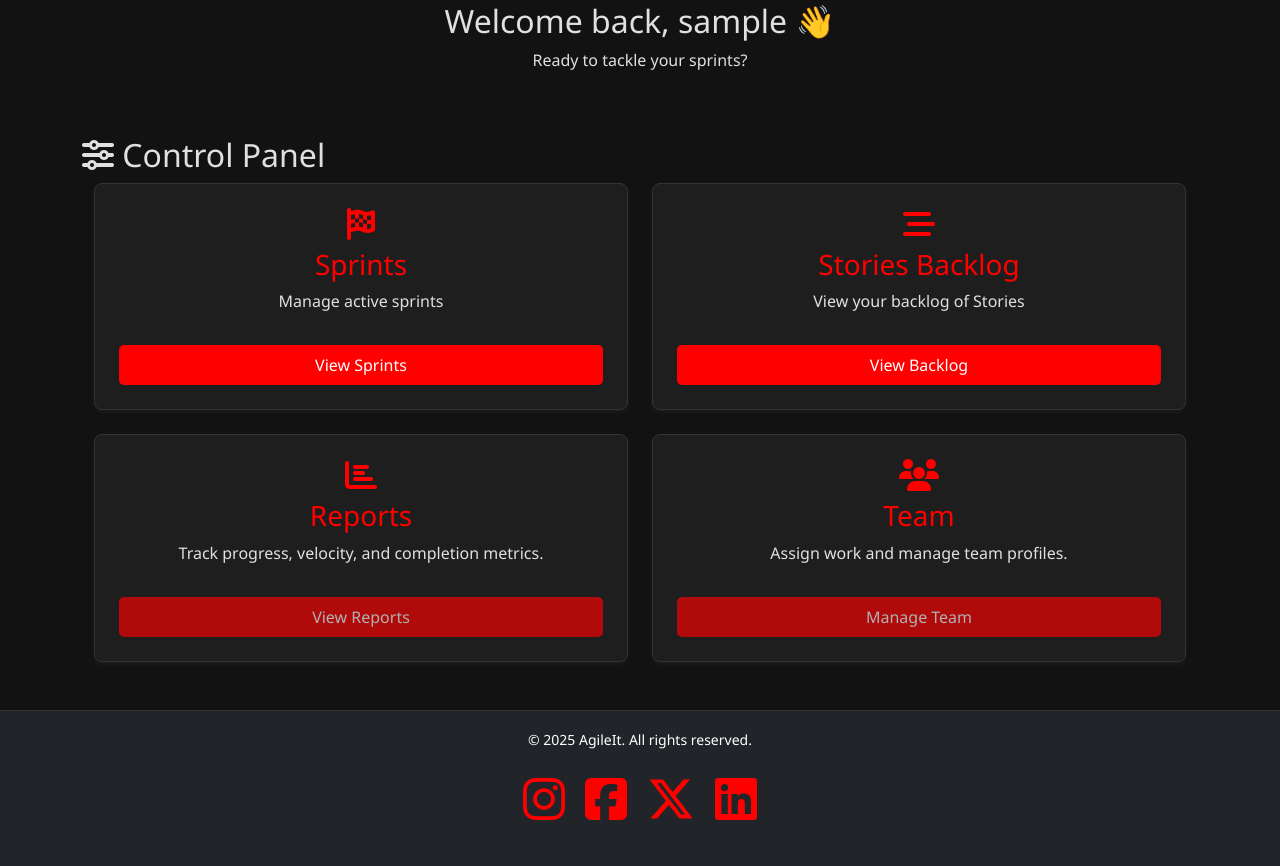
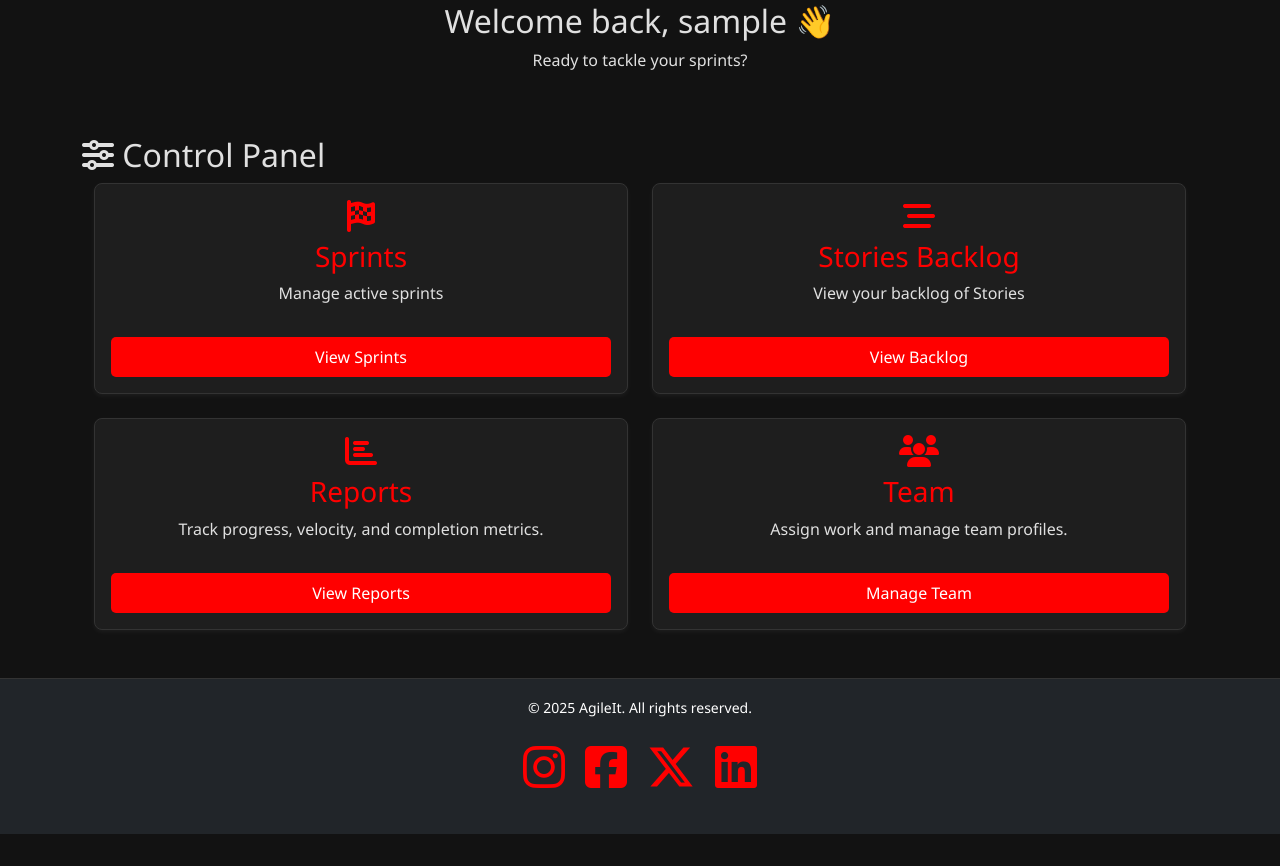
Before and after one commit to JoshThould/AgileIt, a Django app: page /dashboard/ in a window 1280 px wide. Shown: the part 188-1054 px from the top of the page. After the commit the page ends 1022 px from the top, so only its background shows below. Run offline with Django 4.2, Linux system fonts and the light colour scheme; the visitor is signed in with stand-in values (Sample User, id 1); some libraries are stand-ins or nearby versions.

Commit message:
Add future feature modal to dashboard

```diff
--- a/sprints/templates/sprints/dashboard.html
+++ b/sprints/templates/sprints/dashboard.html
@@ -19,11 +19,11 @@
 
   <div class="container">
     <div class="row justify-content-center">
-        <!-- Cards go here -->
+
       <!-- Sprints -->
       <div class="col-md-6 mb-4">
-          <div class="card">
-            <i class="fas fa-flag-checkered card-icon"></i>
+        <div class="card text-center p-3">
+          <i class="fas fa-flag-checkered card-icon mb-2"></i>
           <h3>Sprints</h3>
           <p>Manage active sprints</p>
           <a href="{% url 'sprints:sprint-list' %}" class="btn btn-primary">View Sprints</a>
@@ -32,33 +32,38 @@
 
       <!-- Backlog -->
       <div class="col-md-6 mb-4">
-          <div class="card">
-            <i class="fas fa-stream card-icon"></i>
+        <div class="card text-center p-3">
+          <i class="fas fa-stream card-icon mb-2"></i>
           <h3>Stories Backlog</h3>
           <p>View your backlog of Stories</p>
-            <a href="{% url 'sprints:story-list' %}" class="btn">View Backlog</a>
+          <a href="{% url 'sprints:story-list' %}" class="btn btn-primary">View Backlog</a>
         </div>
       </div>
 
       <!-- Reports -->
       <div class="col-md-6 mb-4">
-          <div class="card">
-            <i class="fas fa-chart-bar card-icon"></i>
+        <div class="card text-center p-3">
+          <i class="fas fa-chart-bar card-icon mb-2"></i>
           <h3>Reports</h3>
           <p>Track progress, velocity, and completion metrics.</p>
-            <a href="#" class="btn disabled" title="Coming Soon">View Reports</a>
+          <button type="button" class="btn btn-outline-primary" data-bs-toggle="modal" data-bs-target="#futureFeatureModal">
+            View Reports
+          </button>
         </div>
       </div>
 
       <!-- Team -->
       <div class="col-md-6 mb-4">
-          <div class="card">
-            <i class="fas fa-users card-icon"></i>
+        <div class="card text-center p-3">
+          <i class="fas fa-users card-icon mb-2"></i>
           <h3>Team</h3>
           <p>Assign work and manage team profiles.</p>
-            <a href="#" class="btn disabled" title="Coming Soon">Manage Team</a>
+          <button type="button" class="btn btn-outline-primary" data-bs-toggle="modal" data-bs-target="#futureFeatureModal">
+            Manage Team
+          </button>
         </div>
       </div>
+
     </div>
   </div>
 </section>
--- a/templates/sprints/base.html
+++ b/templates/sprints/base.html
@@ -1,13 +1,15 @@
+{% load static %}
 <!DOCTYPE html>
 <html lang="en">
 <head>
     <meta charset="UTF-8">
     <meta name="viewport" content="width=device-width, initial-scale=1.0">
     <title>{% block title %}AgileIt | Plan smarter, sprint faster{% endblock %}</title>
-    {% load static %}
+
     <link href="https://cdn.jsdelivr.net/npm/bootstrap@5.3.0/dist/css/bootstrap.min.css" rel="stylesheet">
     <link rel="stylesheet" href="{% static 'css/sprints/styles.css' %}">
     <script src="https://kit.fontawesome.com/70d9507ffc.js" crossorigin="anonymous"></script>
+
     {% block extra_head %}{% endblock %}
 </head>
 
@@ -59,6 +61,7 @@
     </div>
   </nav>
 </header>
+
 <main class="flex-grow-1 container py-4">
     {% block content %}{% endblock %}
 </main>
@@ -68,28 +71,45 @@
         <div class="row justify-content-center">
             <div class="col-12 text-center">
                 <small>&copy; 2025 AgileIt. All rights reserved.</small>
-
             </div>
             <div class="social-links my-4 d-flex justify-content-center">
-                    <a href="https://www.instagram.com" target="_blank"
-                        aria-label="Visit our Instagram page (opens in a new tab)" rel="noopener"><i
-                            class="fa-brands fa-instagram fa-2x"></i></a>
-                    <a href="https://www.facebook.com" target="_blank"
-                        aria-label="Visit our Facebook page (opens in a new tab)" rel="noopener"><i
-                            class="fa-brands fa-square-facebook fa-2x"></i></a>
-                    <a href="https://www.x.com" target="_blank" aria-label="Visit our X feed (opens in a new tab)"
-                        rel="noopener"><i class="fa-brands fa-x-twitter fa-2x"></i></a>
-                    <a href="https://linkedin.com/in/josh-thould/" target="_blank"
-                        aria-label="Visit Josh's LinkedIn (opens in a new tab)"
-                        rel="noopener"><i class="fa-brands fa-linkedin fa-2x"></i></a>
+                <a href="https://www.instagram.com" target="_blank" aria-label="Visit our Instagram page (opens in a new tab)" rel="noopener">
+                    <i class="fa-brands fa-instagram fa-2x"></i>
+                </a>
+                <a href="https://www.facebook.com" target="_blank" aria-label="Visit our Facebook page (opens in a new tab)" rel="noopener">
+                    <i class="fa-brands fa-square-facebook fa-2x"></i>
+                </a>
+                <a href="https://www.x.com" target="_blank" aria-label="Visit our X feed (opens in a new tab)" rel="noopener">
+                    <i class="fa-brands fa-x-twitter fa-2x"></i>
+                </a>
+                <a href="https://linkedin.com/in/josh-thould/" target="_blank" aria-label="Visit Josh's LinkedIn (opens in a new tab)" rel="noopener">
+                    <i class="fa-brands fa-linkedin fa-2x"></i>
+                </a>
             </div>
         </div>
     </div>
 </footer>
+
+<!-- Future Feature Modal -->
+<div class="modal fade" id="futureFeatureModal" tabindex="-1" aria-labelledby="futureFeatureLabel" aria-hidden="true">
+  <div class="modal-dialog modal-dialog-centered">
+    <div class="modal-content">
+      <div class="modal-header">
+        <h5 class="modal-title" id="futureFeatureLabel">Coming Soon 🚧</h5>
+        <button type="button" class="btn-close" data-bs-dismiss="modal" aria-label="Close"></button>
+      </div>
+      <div class="modal-body">
+        This feature isn’t available yet — but it’s on the roadmap!
+      </div>
+      <div class="modal-footer">
+        <button type="button" class="btn btn-primary" data-bs-dismiss="modal">Got it</button>
+      </div>
+    </div>
+  </div>
+</div>
+
 {% block scripts %}{% endblock %}
-    {% load static %}
-    <script src="https://cdn.jsdelivr.net/npm/bootstrap@5.3.0/dist/js/bootstrap.bundle.min.js" integrity="sha384-..." crossorigin="anonymous"></script>
+<script src="https://cdn.jsdelivr.net/npm/bootstrap@5.3.0/dist/js/bootstrap.bundle.min.js" crossorigin="anonymous"></script>
 <script src="{% static 'js/main.js' %}"></script>
-
 </body>
 </html>
```
Lines whose indentation alone changed are shown as unchanged.
